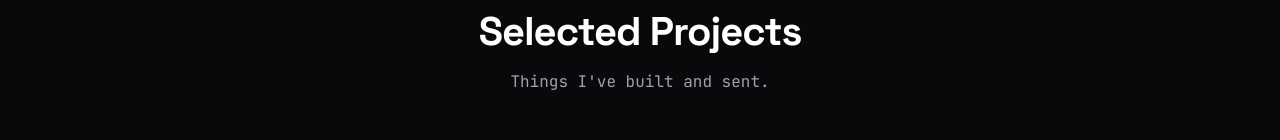
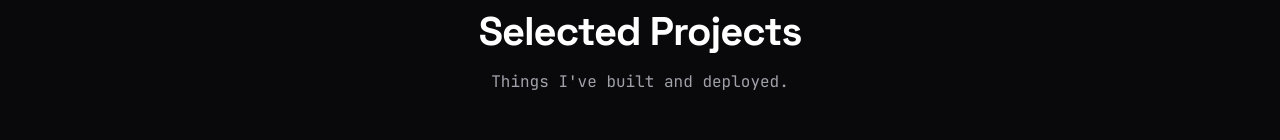
Before and after one commit to SandwichEater577/My-Portflio, a React (Vite) app: page / in a window 1280 px wide. Shown: the part 1275-1415 px from the top of the page. Built offline with nearby package versions, Linux system fonts and the light colour scheme.

Commit message:
upgraded text

```diff
--- a/src/Data/data.js
+++ b/src/Data/data.js
@@ -68,7 +68,7 @@ export const translations = {
         },
         projects: {
             title: "Selected Projects",
-            subtitle: "Things I've built and sent."
+            subtitle: "Things I've built and deployed."
         }
     },
     pl: {
@@ -86,7 +86,7 @@ export const translations = {
         },
         projects: {
             title: "Wybrane Projekty",
-            subtitle: "Rzeczy, które zbudowałem i wysłałem."
+            subtitle: "Rzeczy, które zbudowałem i wdrożyłem."
         }
     }
 };
```
